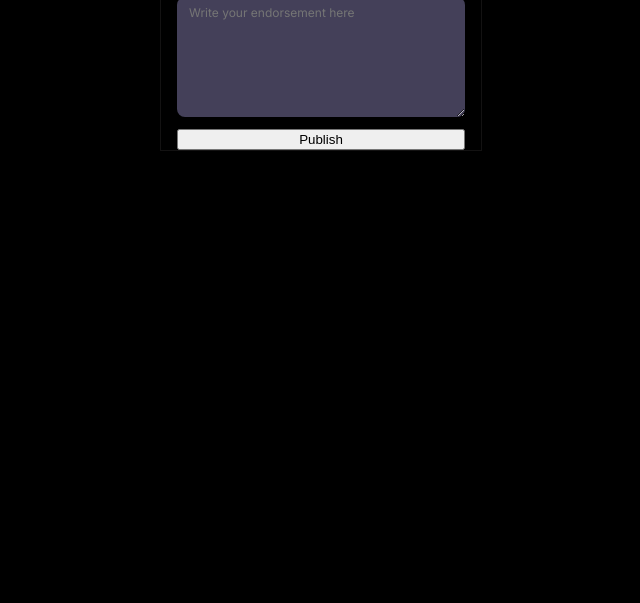
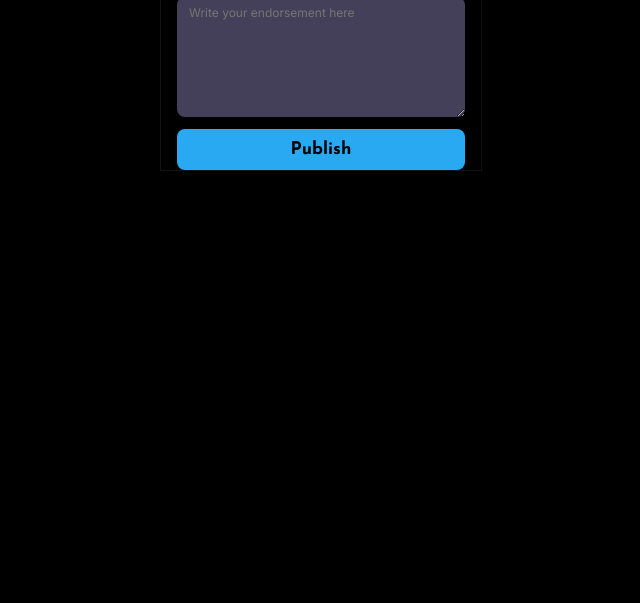
Before and after one commit to vishalicious213/champions, a plain HTML site: page index.html in a window 1280 px wide. Shown: the part 197-800 px from the top of the page, without its empty margins (319-959 px from the left). Drawn offline with Linux system fonts and the light colour scheme.

Commit message:
styled button

```diff
--- a/index.css
+++ b/index.css
@@ -44,7 +44,7 @@ main {
     font-family: 'Inter', sans-serif;
     font-size: .75rem;
     color: #8F8F8F;
-    background: #444059;
+    background-color: #444059;
     border-radius: .5rem;
     border: none;
     outline: none;
@@ -54,4 +54,16 @@ main {
 
 button {
     width: 100%;
+    font-family: 'Josefin Sans', sans-serif;
+    font-weight: 700;
+    font-size: 1.1rem;
+    background-color: rgb(40, 169, 241);
+    border-radius: .5rem;
+    padding: .75rem;
+    border: none;
 }
+
+button:hover {
+    cursor: pointer;
+    background-color: rgba(40, 169, 241, 0.8);
+}
```
